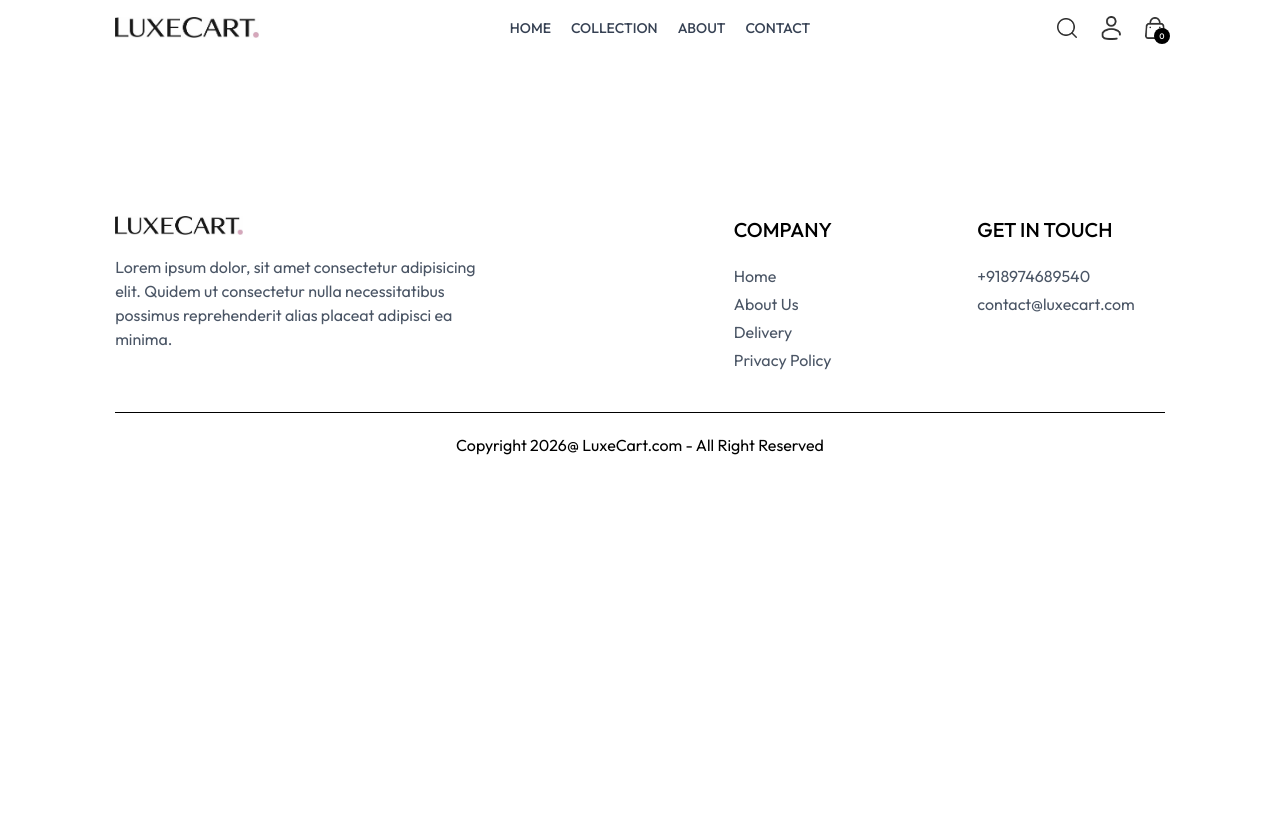
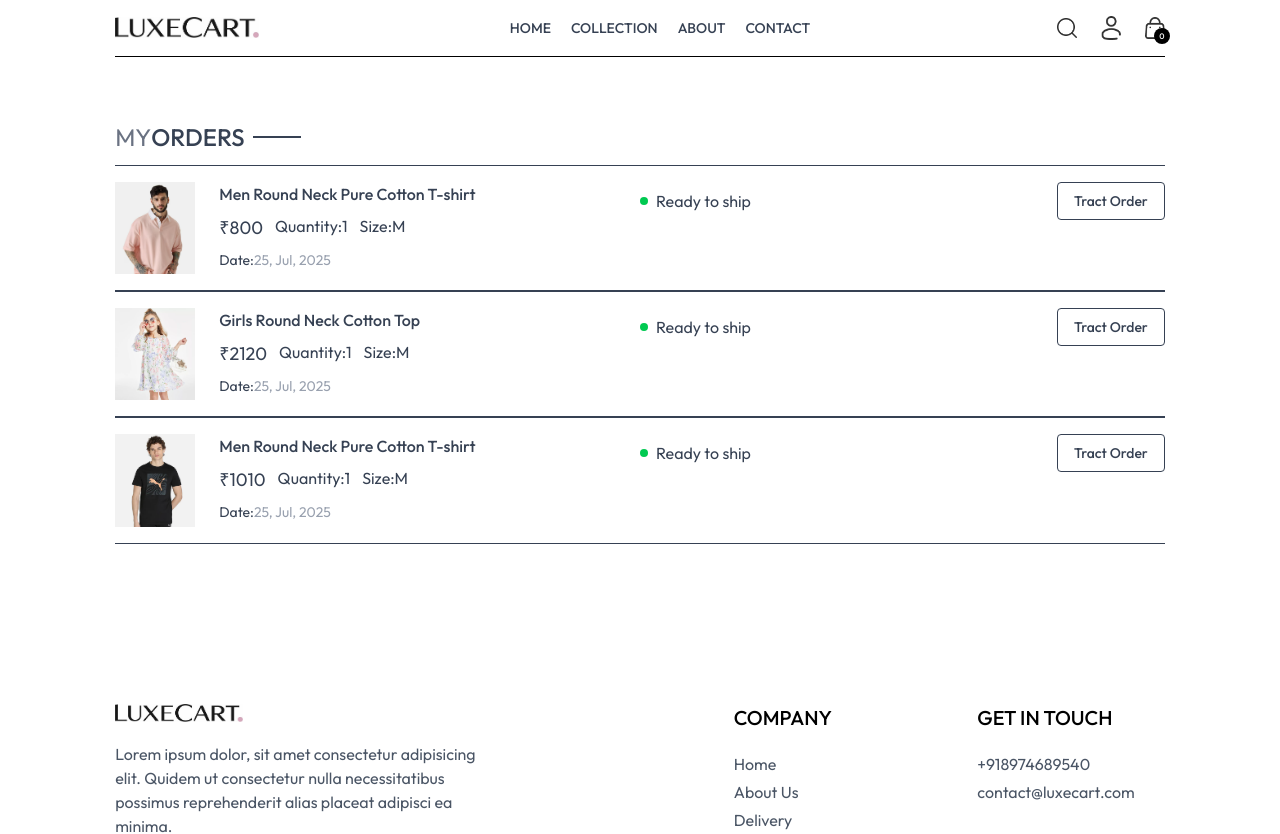
Before and after one commit to anushka44-bot/LuxeCart, a React (Vite) app in the folder frontend/: page /orders in a window 1280 px wide. Shown: the top 834 px of the page. Before the commit the page ends 800 px from the top, so only its background shows below. Built offline with nearby package versions, Linux system fonts and the light colour scheme.

Commit message:
orders page ui complete

```diff
--- a/frontend/src/App.jsx
+++ b/frontend/src/App.jsx
@@ -8,11 +8,11 @@
 import Cart from "./pages/Cart";
 import Login from "./pages/Login";
 import PlaceOrder from "./pages/PlaceOrder";
-import Order from "./pages/Order";
 import Navbar from "./components/Navbar";
 import Footer from "./components/Footer";
 import SearchBar from "./components/SearchBar";
 import { ToastContainer, toast } from "react-toastify";
+import Orders from "./pages/Orders";
 
 const App = () => {
   return (
@@ -29,7 +29,7 @@
         <Route path="/cart" element={<Cart />} />
         <Route path="/login" element={<Login />} />
         <Route path="/place-order" element={<PlaceOrder />} />
-        <Route path="/orders" element={<Order />} />
+        <Route path="/orders" element={<Orders />} />
       </Routes>
       <Footer />
     </div>
--- /dev/null
+++ b/frontend/src/pages/Orders.jsx
@@ -0,0 +1,53 @@
+import React, { useContext } from "react";
+import { ShopContext } from "../context/ShopContext";
+import Title from "../components/Title";
+
+const Orders = () => {
+  const { products, currency } = useContext(ShopContext);
+
+  return (
+    <div className="border-t pt-16">
+      <div className="text-2xl">
+        <Title text1={"MY"} text2={"ORDERS"} />
+      </div>
+
+      <div>
+        {products.slice(1, 4).map((item, index) => (
+          <div
+            key={index}
+            className="py-4 border-t border-b text-gray-700 flex flex-col md:flex-row md:items-start md:justify-between gap-4"
+          >
+            <div className="flex items-start gap-6 text-sm">
+              <img className="w-16 sm:w-20" src={item.image[0]} alt="" />
+              <div>
+                <p className="sm:text-base font-medium">{item.name}</p>
+                <div className="flex item-center gap-3 mt-2 text-base text-gray-700">
+                  <p className="text-lg">
+                    {currency}
+                    {item.price}
+                  </p>
+                  <p>Quantity:1</p>
+                  <p>Size:M</p>
+                </div>
+                <p className="mt-2">
+                  Date:<span className="text-gray-400">25, Jul, 2025</span>
+                </p>
+              </div>
+            </div>
+            <div className="md:w-1/2 flex justify-between">
+              <div className="flex items-center gap-2">
+                <p className="min-w-2 h-2 rounded-full bg-green-500"></p>
+                <p className="text-sm md:text-base">Ready to ship</p>
+              </div>
+              <button className="border px-4 py-2 text-sm font-medium rounded-sm">
+                Tract Order
+              </button>
+            </div>
+          </div>
+        ))}
+      </div>
+    </div>
+  );
+};
+
+export default Orders;
```
